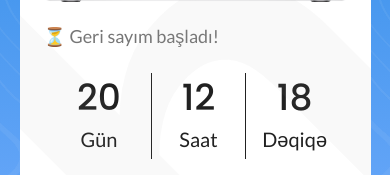
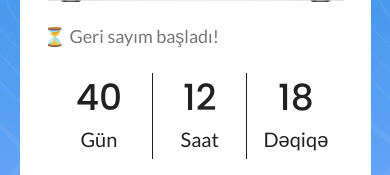
Before and after one commit to Micro-Job/HIRICS, a React (Vite) app: page / in a window 390 px wide. Shown: the part 491-666 px from the top of the page. Built offline with nearby package versions, Linux system fonts and the light colour scheme.

Commit message:
responsive change

```diff
--- a/src/App.css
+++ b/src/App.css
@@ -10,7 +10,8 @@
   align-items: center;
   justify-content: space-between;
   padding: 60px 56px;
-  overflow: hidden;
+  overflow-y: hidden;
+  overflow-x: hidden;
 }
 
 /* giant watermark */
@@ -223,16 +224,23 @@
 
   .mockup-mobile {
     display: block;
-    width: 60%;
+    width: 50%;
     height: auto;
     margin-bottom: 28px;
   }
 }
 
 @media screen and (max-width: 540px) {
+  .background-text {
+    display: none;
+  }
+
   .content-container {
     min-height: unset;
+    max-height: unset;
     height: fit-content;
+    overflow-y: auto;
+    margin: 20px 0;
   }
 
   .logo {
--- a/src/App.jsx
+++ b/src/App.jsx
@@ -6,7 +6,7 @@ import CommentsModal from "@/component/modals/CommentsModal";
 import { useEffect, useState } from "react";
 import "./App.css";
 
-const LAUNCH_DATE = new Date("2025-08-29T00:00:00");
+const LAUNCH_DATE = new Date("2025-09-18T00:00:00");
 
 function App() {
   const [isModalOpen, setIsModalOpen] = useState(false);
--- a/src/index.css
+++ b/src/index.css
@@ -10,9 +10,10 @@
 html,
 body {
   width: 100%;
-  height: 100vh;
+  height: 100dvh;
   font-family: "Lato", sans-serif;
-  overflow: hidden;
+  overflow-y: hidden;
+  overflow-x: hidden;
   background: linear-gradient(
     to bottom,
     hsla(207, 97%, 43%, 1),
@@ -31,6 +32,18 @@ body {
   align-items: center;
   justify-content: center;
 
-  overflow: hidden;
-  height: 100vh;
+  overflow-y: hidden;
+  overflow-x: hidden;
+  height: 100dvh;
 }
+
+@media screen and (max-width: 540px) {
+  html,
+  body {
+    overflow-y: auto;
+  }
+
+  #root {
+    overflow-y: auto;
+  }
+}
```
